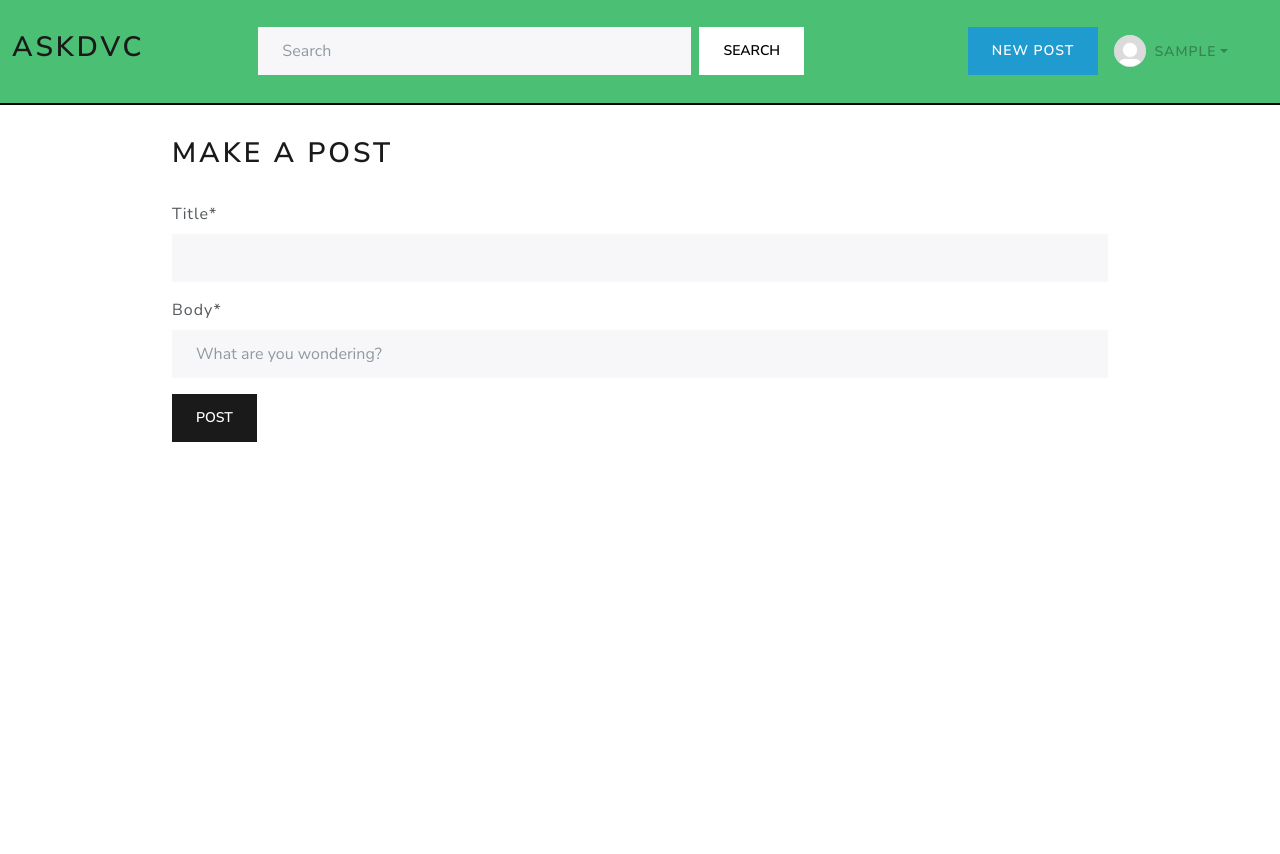
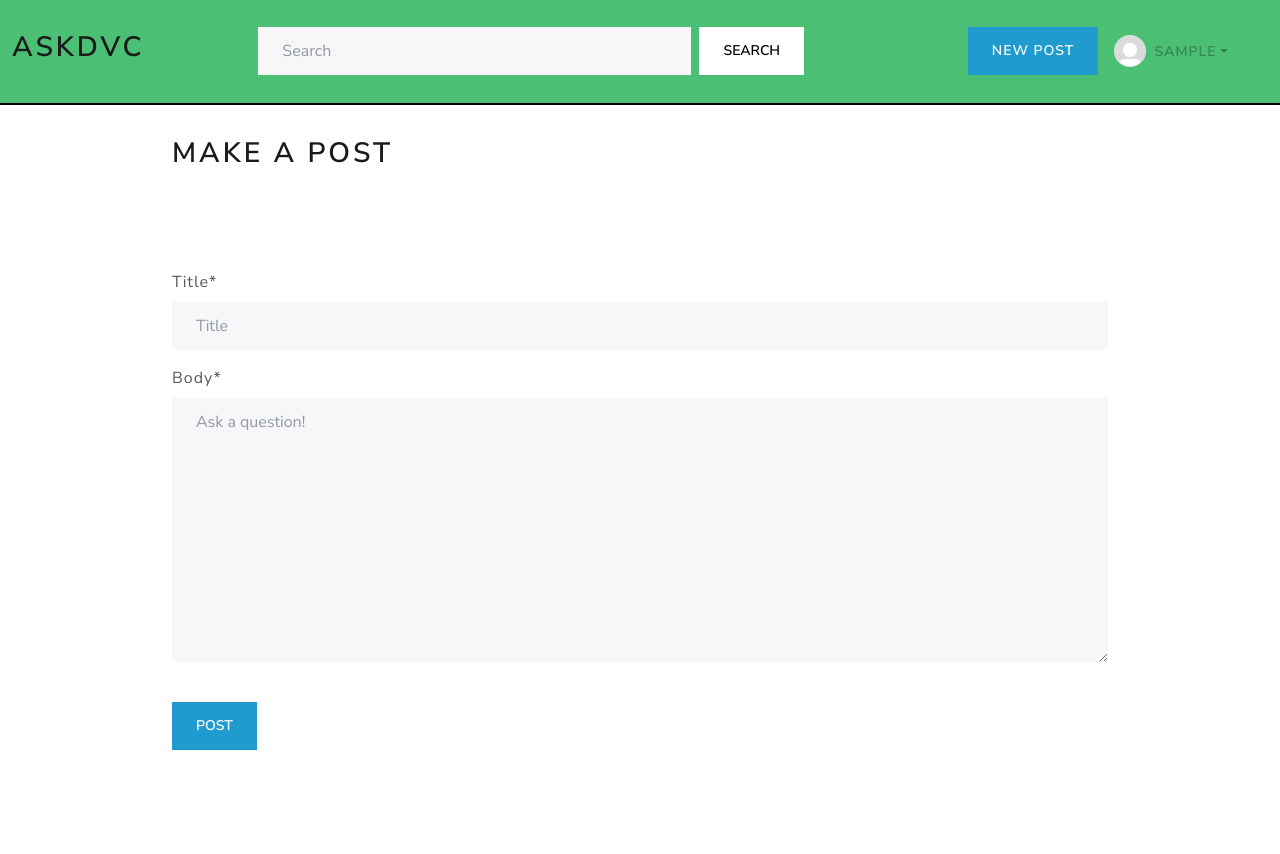
Before and after one commit to deuxcoast/ask-dvc, a Django app: page /post/ in a window 1280 px wide. Before the commit the page ends 442 px from the top, so only its background shows below. Run offline with Django 5.2, Linux system fonts and the light colour scheme; the visitor is signed in with stand-in values (Sample User, id 1); some libraries are stand-ins or nearby versions.

Commit message:
changed formatting + categories dropdown on new post page

```diff
--- a/ask_app/forms.py
+++ b/ask_app/forms.py
@@ -27,9 +27,20 @@ class PostForm(forms.ModelForm):
         model = Post
         fields = ["title", "body"]
         widgets = {
-            "body": forms.TextInput(attrs={"placeholder": "What are you wondering?"})
+            "title": forms.TextInput(attrs={"placeholder": "Title"}),
+            "body": forms.Textarea(attrs={"placeholder": "Ask a question!"})
         }
         exclude = ("user", "likes")
+
+    # put a margin between the title and body
+    def __init__(self, *args, **kwargs):
+        super().__init__(*args, **kwargs)
+        self.helper = FormHelper()
+        self.helper.form_method = "post"
+        self.helper.layout = Layout(
+            Field("title", css_class="mb-3"),
+            Field("body", css_class="mb-3"),
+        )
 
 
 class SignUpForm(UserCreationForm):
--- a/templates/post.html
+++ b/templates/post.html
@@ -7,48 +7,28 @@
             <div class="py-4">
                 <form method="POST">
                     {% csrf_token %}
-                    <!-- categories dropdown -->
-                    <!-- <div class="dropdown">
-                    <button class="btn btn-secondary dropdown-toggle" type="button" id="categories" data-bs-toggle="dropdown" aria-expanded="false">
-                        Add Categories
-                    </button>
-                    <div class="dropdown-menu p-3" aria-labelledby="categories">
-                        <div class="btn-group-vertical" role="group" aria-label="category-toggles"> -->
-                    <!-- <div class="icheck-material-lightblue">
-                                <input type="checkbox" id="categ-general" autocomplete="off">
-                                <label for="categ-general">General</label>
-                            </div>
-
-                            <div class="icheck-material-indigo">
-                                <input type="checkbox" id="categ-classes" autocomplete="off">
-                                <label for="categ-classes">Classes</label>
-                            </div>
-
-                            <div class="icheck-material-purple">
-                                <input type="checkbox" id="categ-profs" autocomplete="off">
-                                <label for="categ-profs">Professors</label>
-                            </div>
-
-                            <div class="icheck-material-lightgreen">
-                                <input type="checkbox" id="categ-food" autocomplete="off">
-                                <label for="categ-food">Food</label>
-                            </div>
-
-                            <div class="icheck-material-teal">
-                                <input type="checkbox" id="categ-transfer" autocomplete="off">
-                                <label for="categ-transfer">Transfer</label>
-                            </div>
-
-                            <div class="icheck-material-pink">
-                                <input type="checkbox" id="categ-geese" autocomplete="off">
-                                <label for="categ-geese">Geese</label>
-                            </div>
-
-                        </div> -->
-                    <!-- </div>
-                </div> -->
-                    {% crispy form %}
-                    <button type="submit" class="btn btn-primary">Post</button>
+                    <!--choose categories -->
+                    <p class="d-inline-flex gap-1">
+                        <a class="btn btn-outline-light" data-bs-toggle="collapse" href="#categoryList" aria-expanded="false">
+                            Choose Categories
+                        </a>
+                    <div class="collapse" id="categoryList">
+                        <div class="card card-body">
+                            <p class="d-inline-flex gap-1">
+                                <!-- general category is selected by default -->
+                                <button type="button" class="btn btn-success active" data-bs-toggle="button" aria-pressed="true">General</button>
+                                <button type="button" class="btn btn-success" data-bs-toggle="button">Classes</button>
+                                <button type="button" class="btn btn-success" data-bs-toggle="button">Professors</button>
+                                <button type="button" class="btn btn-success" data-bs-toggle="button">Food</button>
+                                <button type="button" class="btn btn-success" data-bs-toggle="button">Transfer</button>
+                                <button type="button" class="btn btn-success" data-bs-toggle="button">Geese</button>
+                            </p>
+                        </div>
+                    </div>
+                    <br />
+                {% crispy form %}
+                <br />
+                <button type="submit" class="btn btn-info">Post</button>
                 </form>
             </div>
         {% endif %}
```
Also changed, not shown: ask_app/migrations/0010_merge_20250507_1524.py (added).
